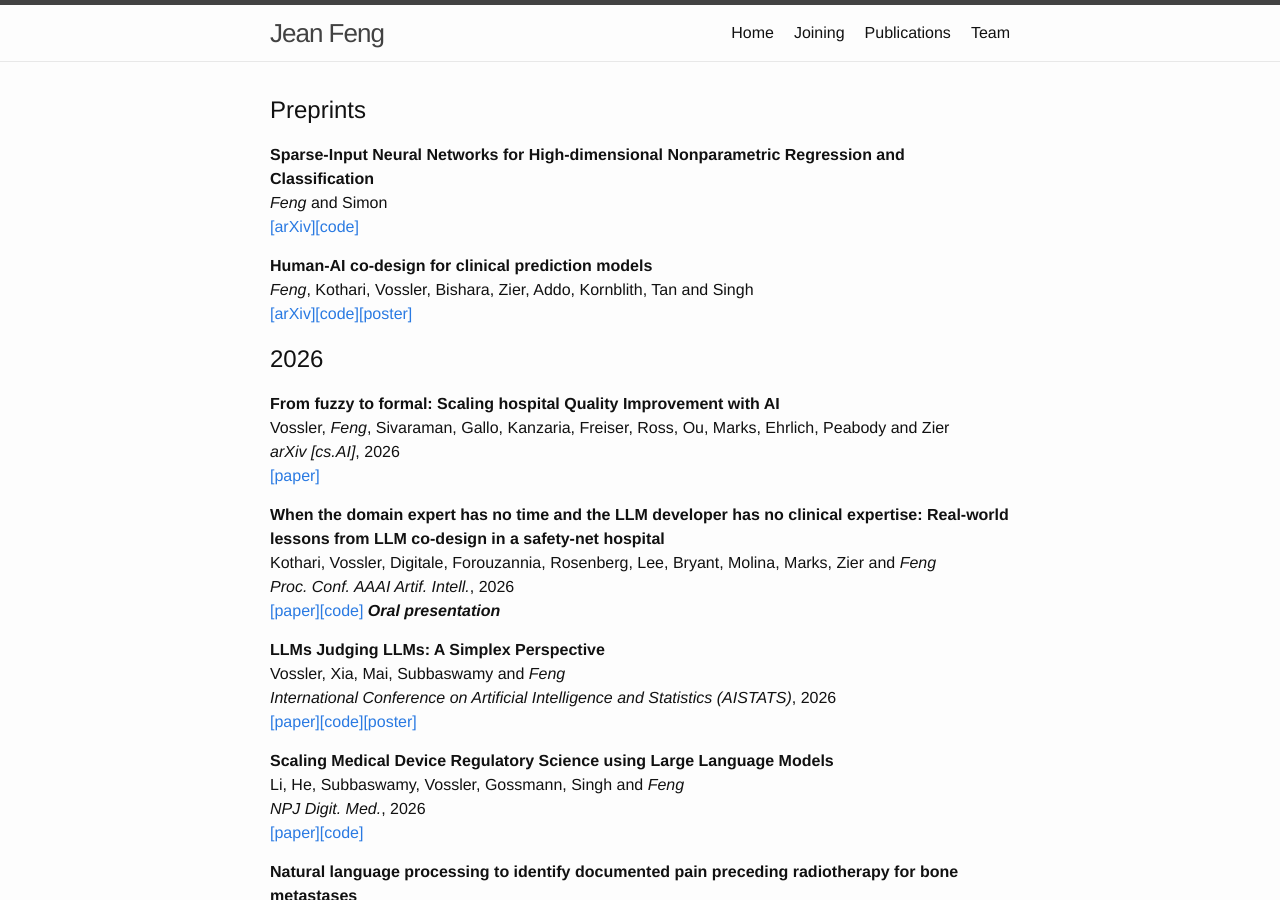
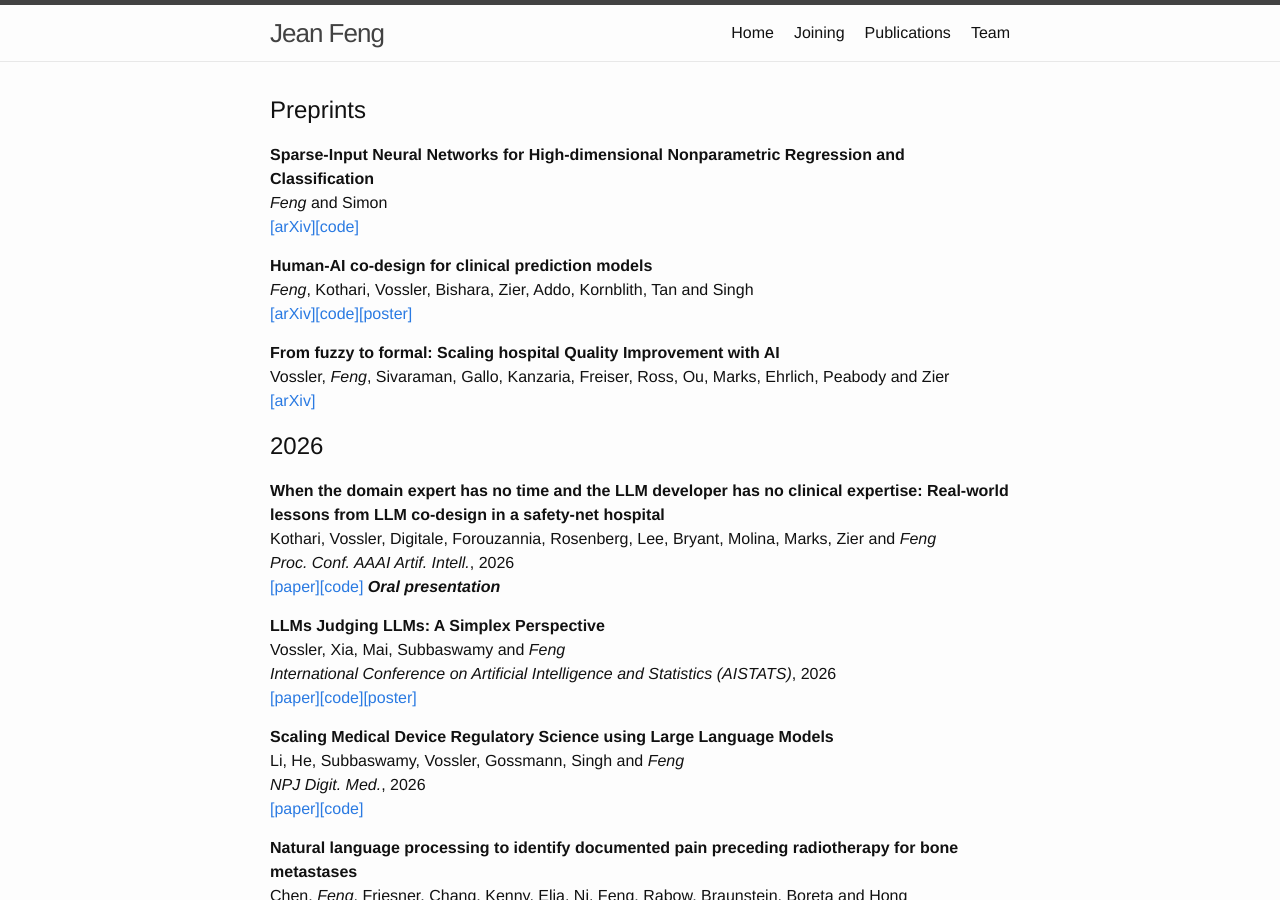
Before and after one commit to jjfeng/jjfeng.github.io, a Jekyll site: the page built from publications.md, in a window 1280 px wide and 900 px high. Built offline with Jekyll 4.4.1, drawn with Linux system fonts in a browser that asks for light colours.

Commit message:
update pubs

```diff
--- a/publications.md
+++ b/publications.md
@@ -13,12 +13,11 @@
 *Feng*, Kothari, Vossler, Bishara, Zier, Addo, Kornblith, Tan and Singh<br />
 [\[arXiv\]](https://arxiv.org/abs/2601.09072)[\[code\]](https://github.com/jjfenglab/HACHI)[\[poster\]](poster_hachi.pdf)
 
-## 2026
 **From fuzzy to formal: Scaling hospital Quality Improvement with AI**<br />
 Vossler, *Feng*, Sivaraman, Gallo, Kanzaria, Freiser, Ross, Ou, Marks, Ehrlich, Peabody and Zier<br />
-*arXiv [cs.AI]*, 2026<br />
-[\[paper\]](https://arxiv.org/abs/2604.20055)
+[\[arXiv\]](https://arxiv.org/abs/2604.20055)
 
+## 2026
 **When the domain expert has no time and the LLM developer has no clinical expertise: Real-world lessons from LLM co-design in a safety-net hospital**<br />
 Kothari, Vossler, Digitale, Forouzannia, Rosenberg, Lee, Bryant, Molina, Marks, Zier and *Feng*<br />
 *Proc. Conf. AAAI Artif. Intell.*, 2026<br />
--- a/publications_preprint.bib
+++ b/publications_preprint.bib
@@ -40,7 +40,7 @@
                   Gallo, Robert and Kanzaria, Hemal and Freiser, Dana and Ross,
                   Christopher and Ou, Amy and Marks, James and Ehrlich, Susan
                   and Peabody, Christopher and Zier, Lucas",
-  journal      = "arXiv [cs.AI]",
+  journal      = "arXiv",
   month        =  apr,
   year         =  2026,
   primaryClass = "cs.AI",
```
Also changed, not shown: 1 other file.
